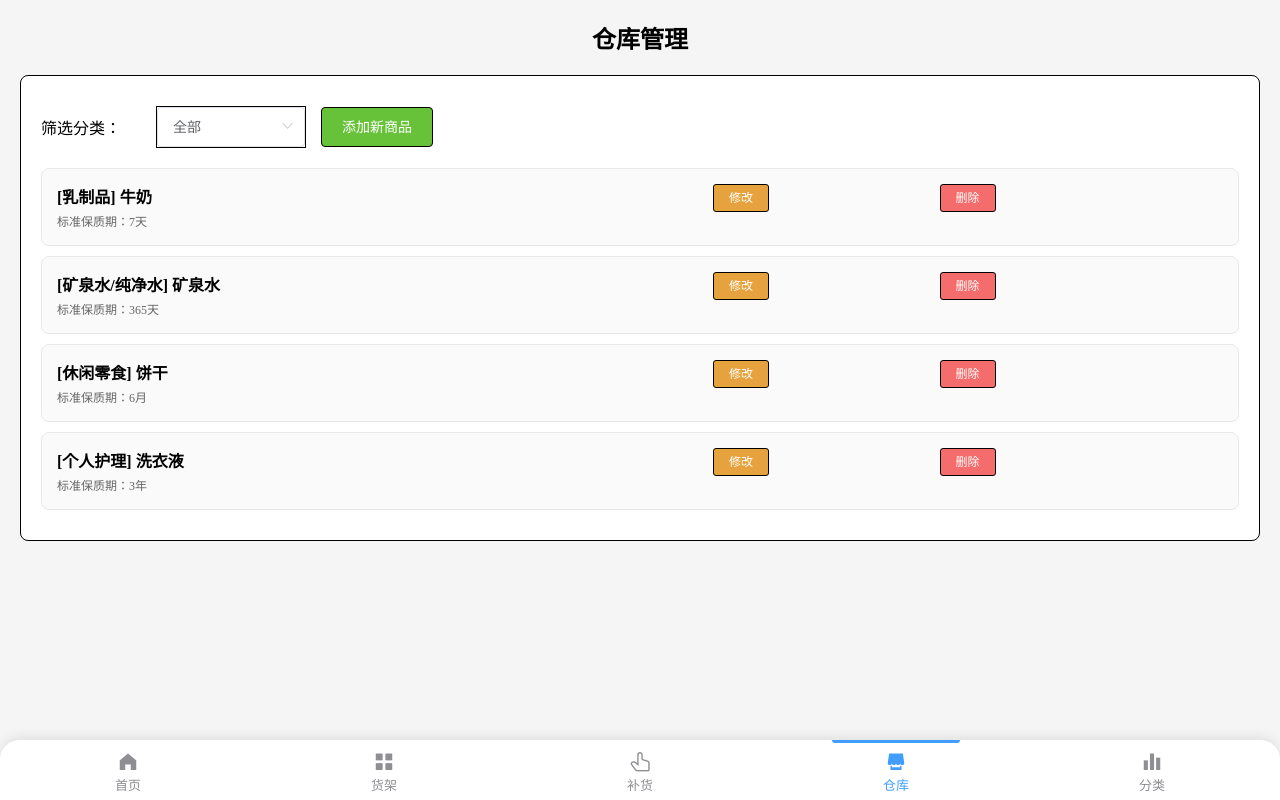
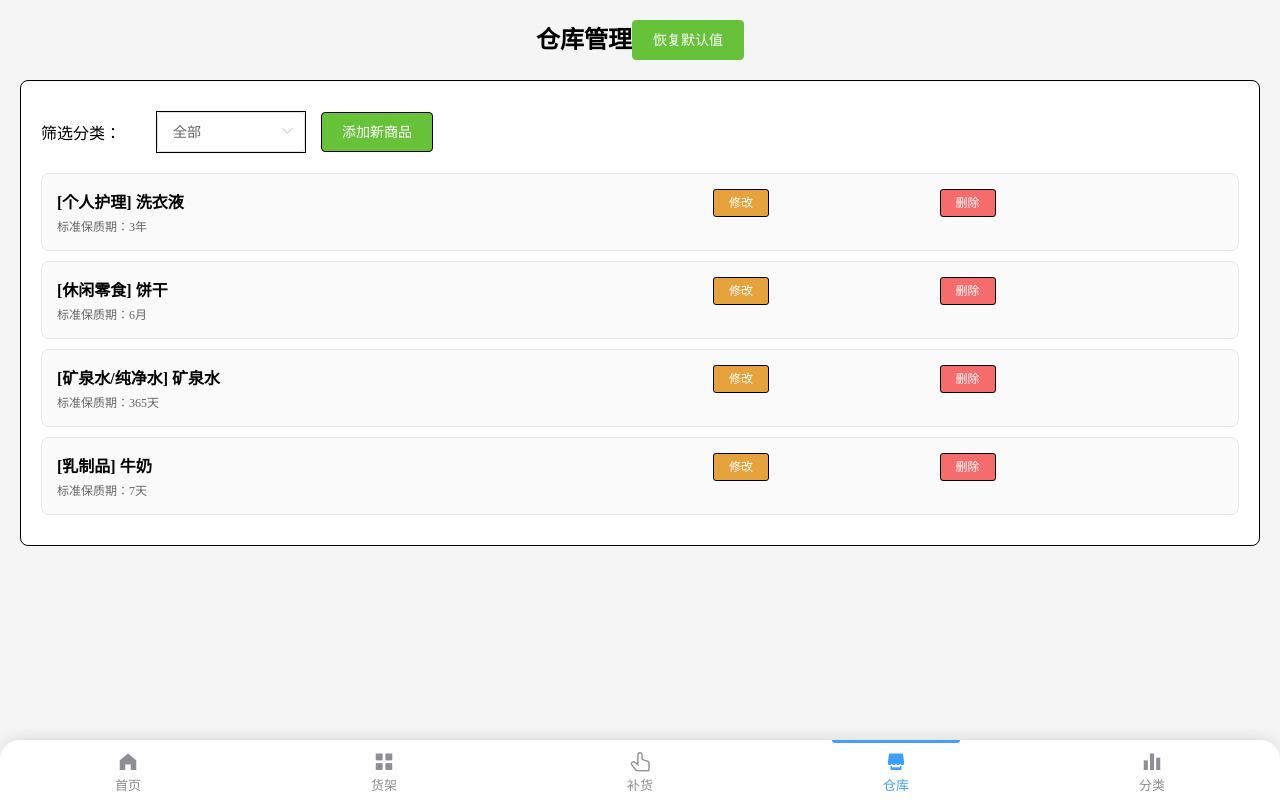
Before and after one commit to gezhe007/Productionmanagesystem, a Vue app: page /#/warehouse in a window 1280 px wide. Built offline with nearby package versions, Linux system fonts and the light colour scheme.

Commit message:
新增仓库列表按id降序排列
新添加的商品显示在最上面

```diff
--- a/src/views/Warehouse.vue
+++ b/src/views/Warehouse.vue
@@ -5,7 +5,7 @@
       style="display: flex; justify-content: center; margin-bottom: 20px"
     >
       <h2>仓库管理</h2>
-      <!-- <el-button type="success" @click="CLEAR_ALL_DATA">恢复默认值</el-button> -->
+      <el-button type="success" @click="CLEAR_ALL_DATA">恢复默认值</el-button>
     </div>
 
     <div class="warehouse-module">
@@ -17,7 +17,7 @@
         <el-select
           v-model="filterCatId"
           placeholder="全部"
-          style="width: 150px;border: 1px solid #000;"
+          style="width: 150px; border: 1px solid #000"
         >
           <el-option label="全部" :value="0"></el-option>
           <el-option
@@ -27,7 +27,12 @@
             :value="category.id"
           ></el-option>
         </el-select>
-        <el-button style="border: 1px solid #000;" type="success" @click="openAddModal">添加新商品</el-button>
+        <el-button
+          style="border: 1px solid #000"
+          type="success"
+          @click="openAddModal"
+          >添加新商品</el-button
+        >
       </div>
 
       <div id="product-batch-list" class="product-list-container">
@@ -54,7 +59,7 @@
               <el-button
                 type="warning"
                 size="mini"
-                style="border: 1px solid #000;"
+                style="border: 1px solid #000"
                 @click="openEditModal(product)"
                 >修改</el-button
               >
@@ -64,7 +69,7 @@
                 type="danger"
                 size="mini"
                 @click="openDeleteModal(product)"
-                style="margin-left: 8px;border: 1px solid #000;"
+                style="margin-left: 8px; border: 1px solid #000"
                 >删除</el-button
               ></el-col
             >
@@ -271,9 +276,14 @@ export default {
       "getShelfProductById",
     ]),
     filteredProducts() {
-      // 修复1：筛选逻辑改为基于categoryId
-      if (this.filterCatId === 0) return this.products;
-      return this.products.filter((p) => p.categoryId === this.filterCatId);
+      const sortByIdDesc = (a, b) => b.id - a.id;
+
+      if (this.filterCatId === 0) {
+        return [...this.products].sort(sortByIdDesc);
+      }
+      return this.products
+        .filter((p) => p.categoryId === this.filterCatId)
+        .sort(sortByIdDesc);
     },
   },
   methods: {
```
